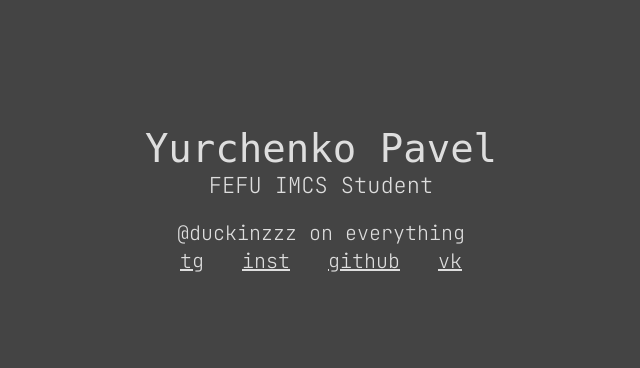
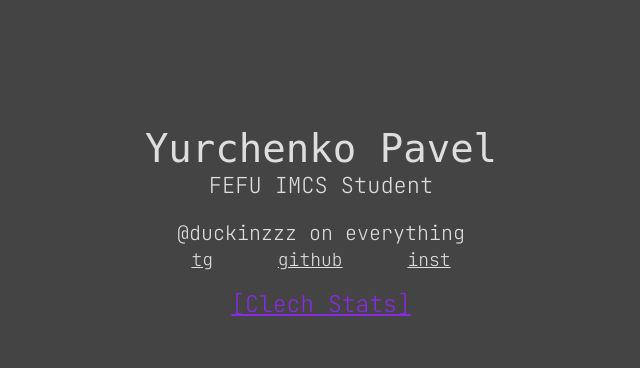
Before and after one commit to duckinzzz/duckinzzz.ru, a Django app: page / in a window 1280 px wide. Shown: the top 368 px of the page, without its empty margins (319-959 px from the left). Run offline with Django 5.2, Linux system fonts and the light colour scheme; parts of the project's set-up code (start-up, migrations or seed data) failed here and were passed over.

Commit message:
misc: main page design

```diff
--- a/frontend/static/frontend/css/styles.css
+++ b/frontend/static/frontend/css/styles.css
@@ -2,66 +2,79 @@
     --text-color: #000000FF;
     --bg-color: #EFEFEFFF;
 }
-
 body {
     background-color: var(--bg-color);
 }
-
 .main {
     margin-top: 10%;
     width: 90%;
     max-width: 400px;
     margin-left: auto;
     margin-right: auto;
+    display: flex;
+    flex-direction: column;
+    align-items: center;
 }
-
 * {
     font-family: 'JetBrains Mono', monospace;
     color: var(--text-color);
 }
-
+.quote-links-wrapper {
+    display: inline-block;
+}
 .quote {
     margin-top: 20px;
     font-size: 20px;
     text-align: center;
+    width: 100%;
 }
-
 .name {
     font-size: 39px;
     font-family: 'JetBrains Mono Bold', monospace;
     text-align: center;
 }
-
 .place {
     font-size: 22px;
     text-align: center;
 }
-
 .links {
-    width: 80%;
+    width: 90%;
     margin-left: auto;
     margin-right: auto;
 }
-
-li {
-    list-style-type: none;
-    margin: auto;
-    font-size: 20px;
+.main-links {
+    display: flex;
+    justify-content: space-between;
+    list-style: none;
+    font-size: 18px;
+    width: 100%;
+}
+.center-link {
+    display: flex;
+    justify-content: center;
+    list-style: none;
+    margin: 10px 0 0 0;
+    font-size: 23px;
+}
+.center-link a {
+    color: blueviolet;
 }
 
+
+.main-links li, .center-link li {
+    margin: 0;
+}
 ul {
     padding-left: 0;
     display: flex;
     margin-top: 2px;
 }
-
 .center-container {
     display: flex;
     margin-top: 50px;
     justify-content: center;
     align-items: center;
 }
-
 .duckButton {
     background: none;
     border: none;
@@ -71,7 +84,6 @@ ul {
     opacity: 0;
     transition: opacity 1s;
 }
-
 .duckButton img {
     width: 44px;
 }
--- a/frontend/templates/frontend/index.html
+++ b/frontend/templates/frontend/index.html
@@ -25,15 +25,18 @@
 <div class="main">
     <div class="name">Yurchenko Pavel</div>
     <div class="place">FEFU IMCS Student</div>
-    <div class="quote">@duckinzzz on everything</div>
-
-    <div class="links">
-        <ul>
-            <li><a href="https://t.me/duckinzzz">tg</a></li>
-            <li><a href="https://www.instagram.com/duckinzzz">inst</a></li>
-            <li><a href="https://www.github.com/duckinzzz/">github</a></li>
-            <li><a href="https://www.vk.com/duckinzzz/">vk</a></li>
-        </ul>
+    <div class="quote-links-wrapper">
+        <div class="quote">@duckinzzz on everything</div>
+        <div class="links">
+            <ul class="main-links">
+                <li><a href="https://t.me/duckinzzz">tg</a></li>
+                <li><a href="https://www.github.com/duckinzzz">github</a></li>
+                <li><a href="https://www.instagram.com/duckinzzz">inst</a></li>
+            </ul>
+            <ul class="center-link">
+                <li><a href="/clech-stats">[Clech Stats]</a></li>
+            </ul>
+        </div>
     </div>
 
     <div id="duckContainer" class="center-container">
```
Also changed, not shown: .github/workflows/deploy.yml.
